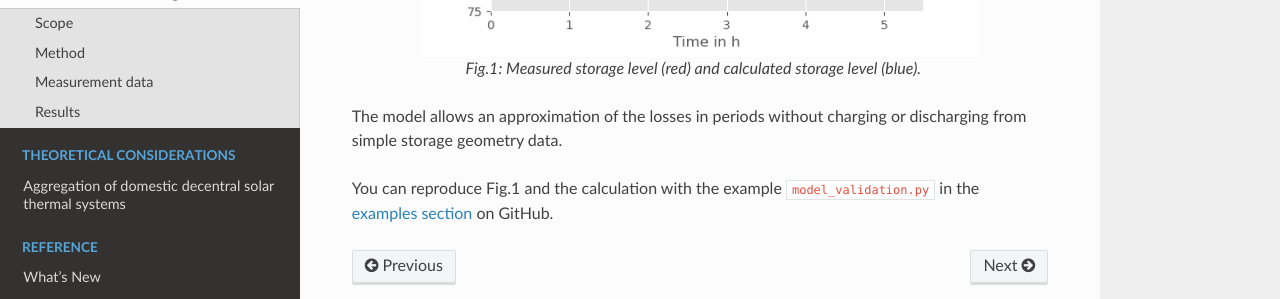
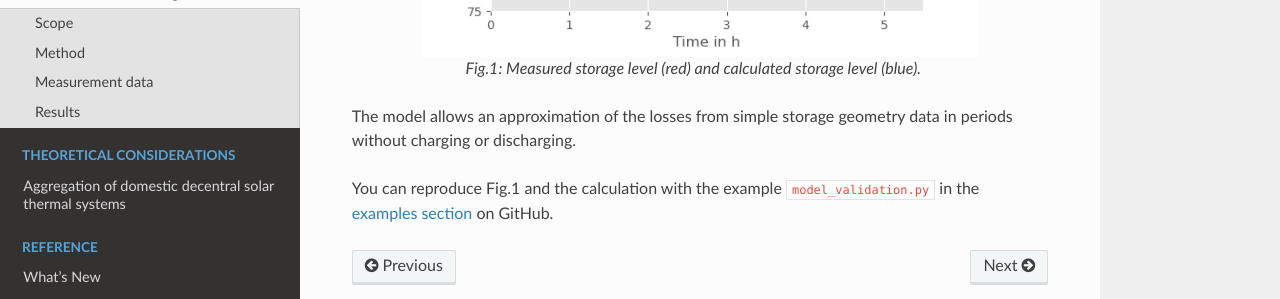
Before and after one commit to oemof/oemof-thermal, a Sphinx documentation site: the page built from docs/validation_stratified_thermal_storage.rst, in a window 1280 px wide and 900 px high, scrolled down 2600 px. Shown: the part 485-784 px from the top of the window. Built offline with Sphinx 7.4.7 and the Read the Docs theme 2.0.0, drawn with Linux system fonts in a browser that asks for light colours; formulas are drawn with MathJax 3; pages that are not in the unit, such as notebooks, are missing from menus.

Commit message:
Fix sentence

```diff
--- a/docs/validation_stratified_thermal_storage.rst
+++ b/docs/validation_stratified_thermal_storage.rst
@@ -126,8 +126,8 @@ fluctuating level signal.
     Fig.1: Measured storage level (red) and calculated storage level (blue).
 
 
-The model allows an approximation of the losses in periods without
-charging or discharging from simple storage geometry data.
+The model allows an approximation of the losses from simple storage geometry data
+in periods without charging or discharging.
 
 You can reproduce Fig.1 and the calculation with the example ``model_validation.py``
 in the `examples section <https://github.com/oemof/oemof-thermal/tree/dev/examples/stratified_thermal_storage>`_
```
